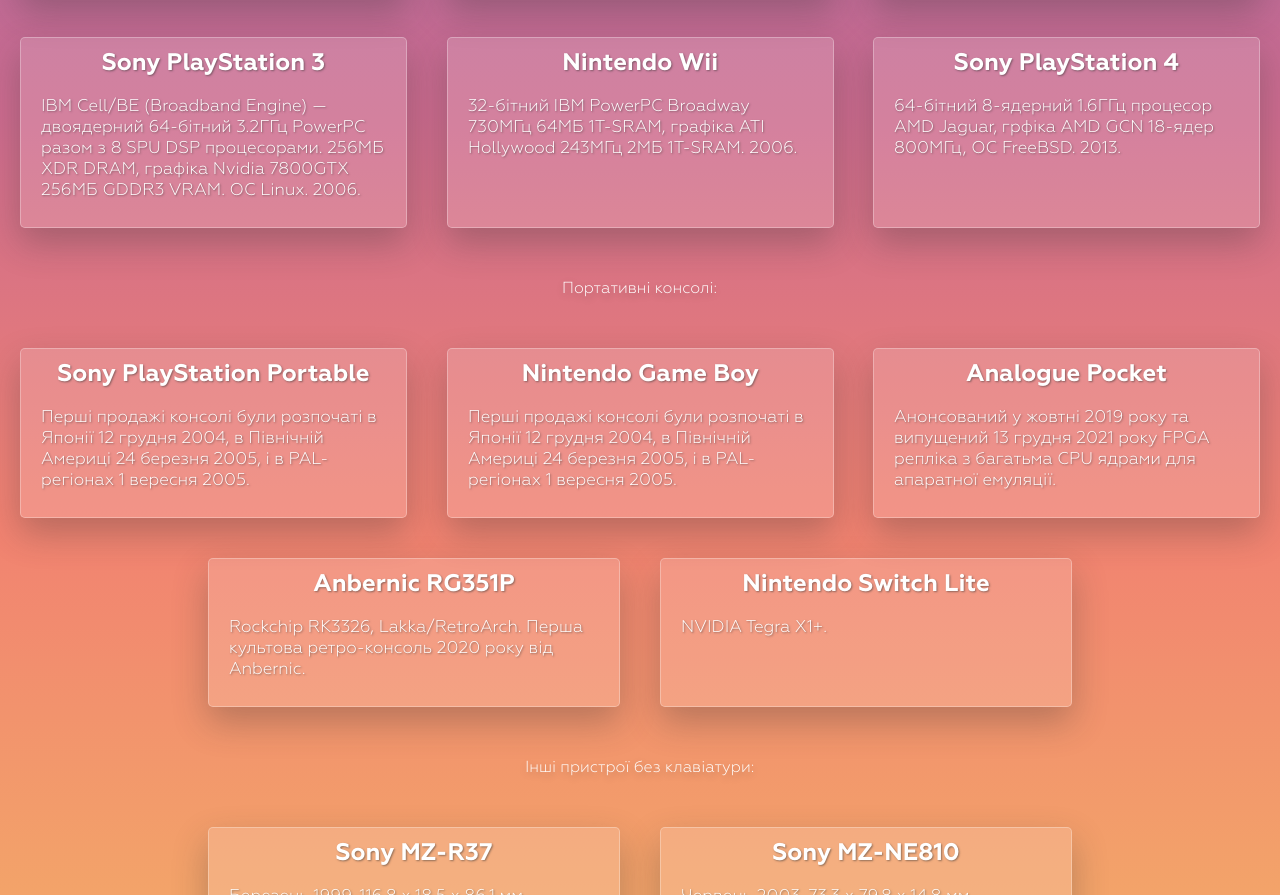
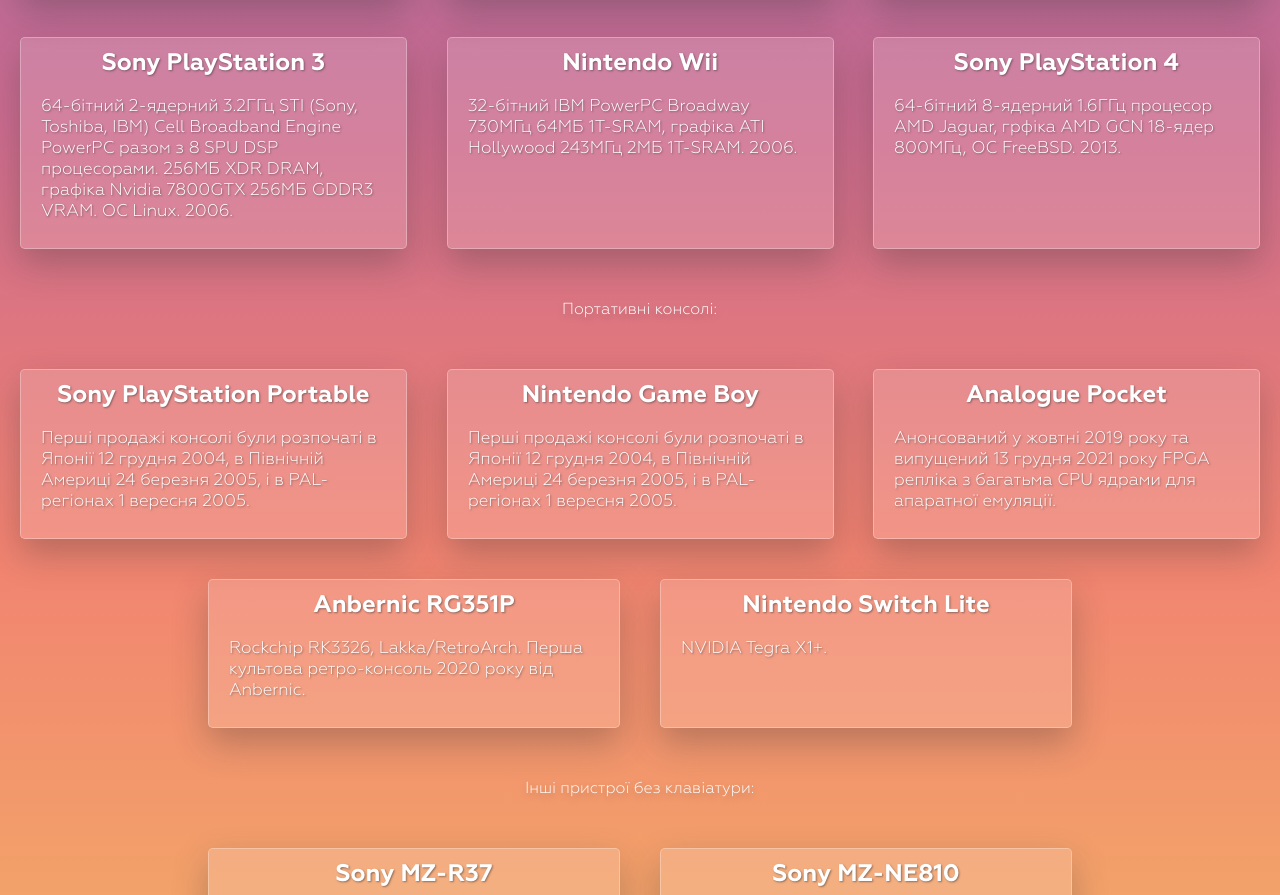
Before and after one commit to BitEdits/game, a plain HTML site: page index.html in a window 1280 px wide. Shown: the part 1837-2732 px from the top of the page. Drawn offline with Linux system fonts and the light colour scheme.

Commit message:
rephrase

```diff
--- a/index.html
+++ b/index.html
@@ -167,7 +167,7 @@
 	    <h1>
 		<div>Sony PlayStation 3</div>
 	    </h1>
-	    <p>IBM Cell/BE (Broadband Engine) &mdash; двоядерний 64-бітний 3.2ГГц PowerPC разом з
+	    <p> 64-бітний 2-ядерний 3.2ГГц STI (Sony, Toshiba, IBM) Cell Broadband Engine PowerPC разом з
                8 SPU DSP процесорами. 256МБ XDR DRAM, графіка Nvidia 7800GTX 256МБ GDDR3 VRAM.
                OС Linux. 2006.
 	    </p>
```
